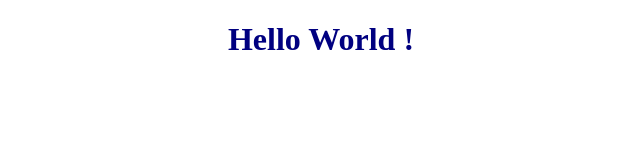
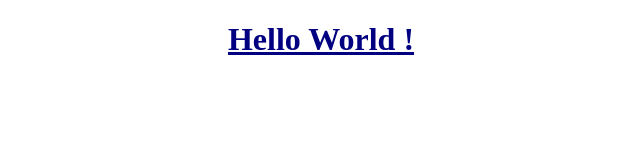
Before and after one commit to Trmd1/depot_theo, a plain HTML site: page index.html in a window 1280 px wide. Shown: the full height of the page, 319-959 px from the left. Drawn offline with Linux system fonts and the light colour scheme.

Commit message:
soulignement

```diff
--- a/ligne.css
+++ b/ligne.css
@@ -1,4 +1,5 @@
 h1{
     text-align:center;
-    color:navy
+    color:navy;
+    text-decoration: underline;
 }
```
